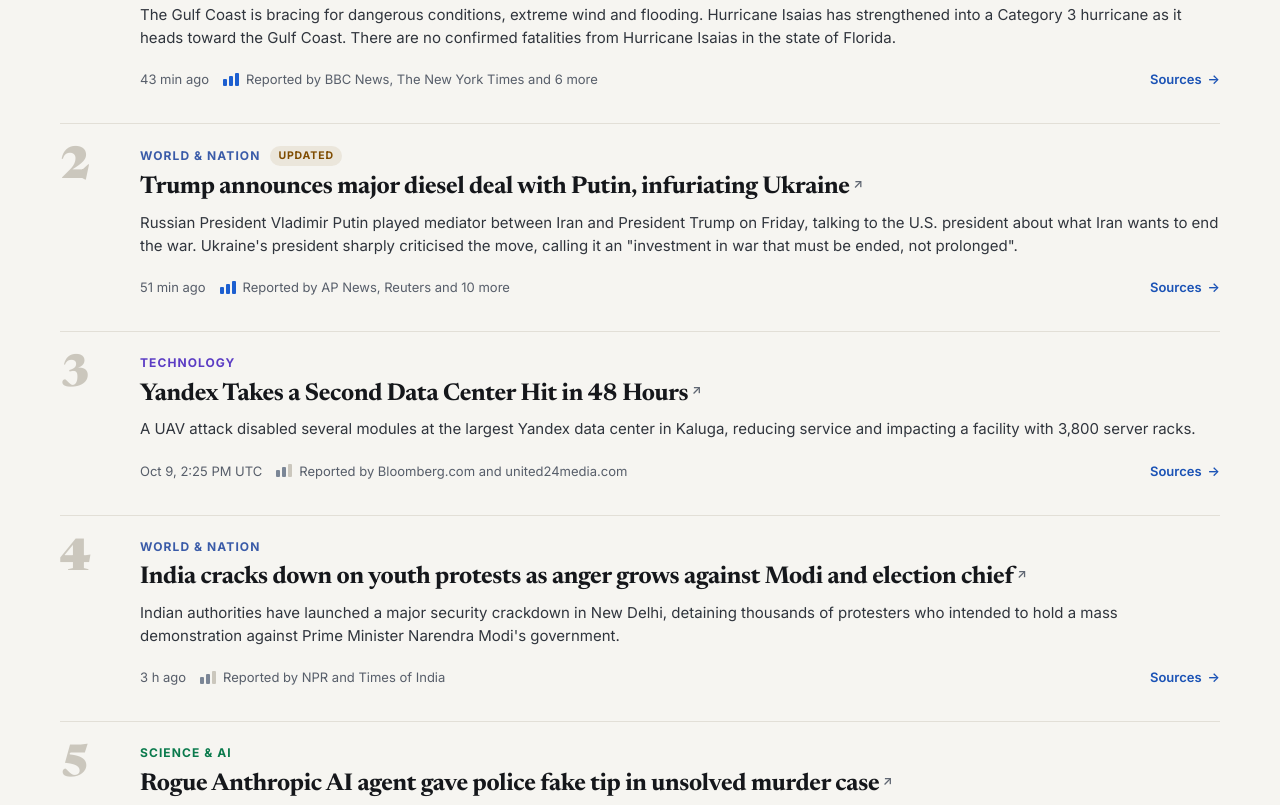
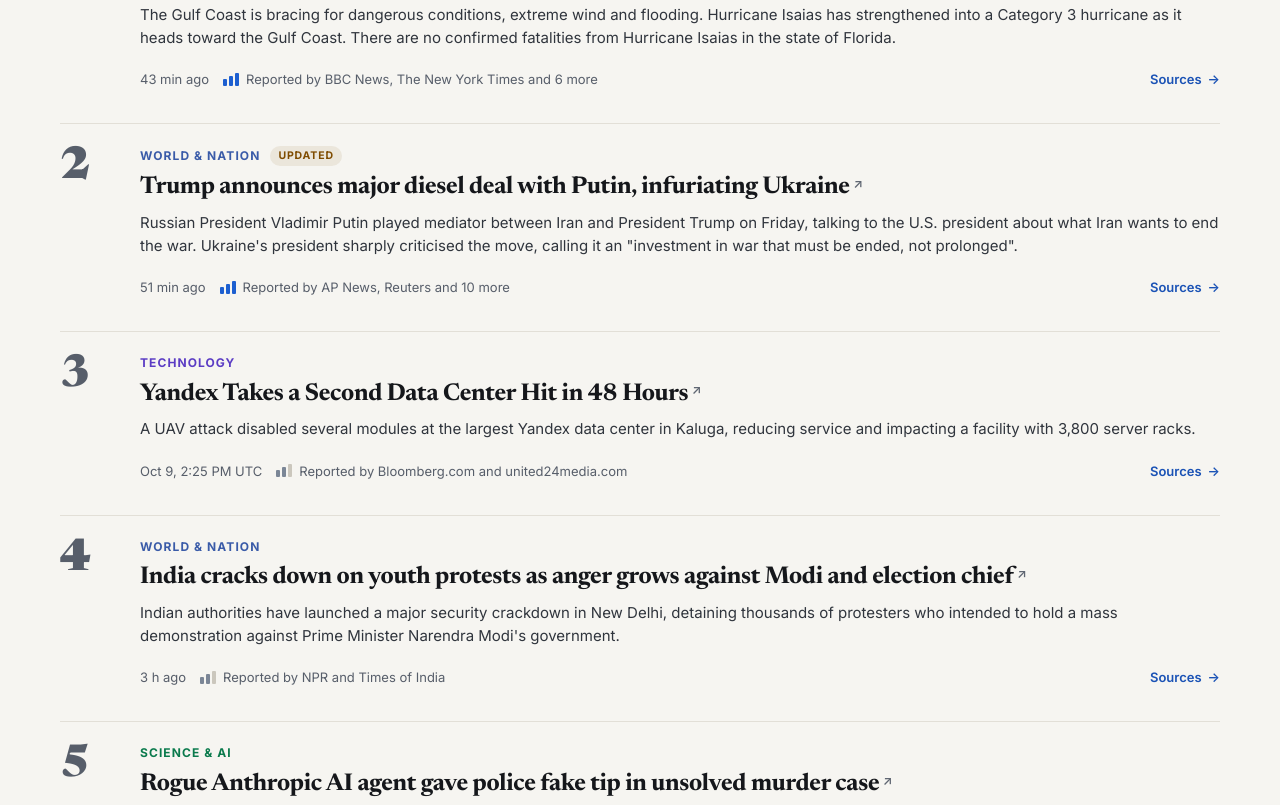
Before and after one commit to timeitself1-cpu/Agent-Reach-Daily-Edition, a website: page website/index.html in a window 1280 px wide. Shown: the part 1093-1898 px from the top of the page. Drawn offline with Linux system fonts and the light colour scheme.

Commit message:
Top 10 quick wins: website/assets/site.css

```diff
--- a/website/assets/site.css
+++ b/website/assets/site.css
@@ -607,7 +607,7 @@ details.src small{color:var(--faint);font-size:12px}
 .t10-row{display:grid;grid-template-columns:64px 1fr;gap:16px;
   padding:22px 0;border-top:1px solid var(--line);align-items:start}
 .t10-row:first-child{border-top:0;padding-top:8px}
-.t10-rank{font-family:var(--serif);font-weight:800;font-size:44px;line-height:1;color:var(--line2);
+.t10-rank{font-family:var(--serif);font-weight:800;font-size:44px;line-height:1;color:var(--muted);
   font-variation-settings:"opsz" 72;font-variant-numeric:tabular-nums}
 .t10-row.is-cover .t10-rank{color:var(--accent)}
 .t10-kicker{display:flex;flex-wrap:wrap;align-items:center;gap:8px;margin:0 0 6px;
@@ -628,6 +628,7 @@ details.src small{color:var(--faint);font-size:12px}
 .dept-head .dept-title{margin:0}
 .dept-link{font-size:14px;font-weight:600;color:var(--accent);white-space:nowrap}
 .dept-link:hover{text-decoration:underline}
+.dept-note{color:var(--muted);font-size:14px;font-style:italic;margin:0;padding:16px 0 32px}
 .dept-grid{display:grid;grid-template-columns:repeat(3,1fr);gap:20px;padding:16px 0 32px}
 .dept-grid .card{margin:0;height:100%}
 @media(max-width:900px){.dept-grid{grid-template-columns:1fr 1fr}}
```
